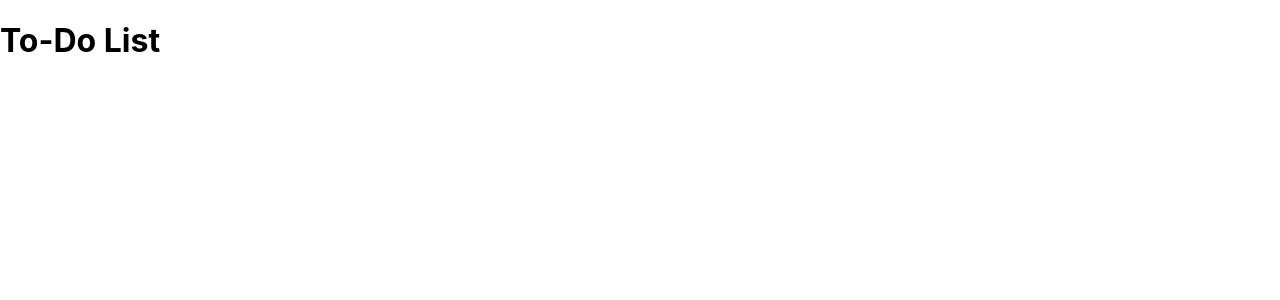
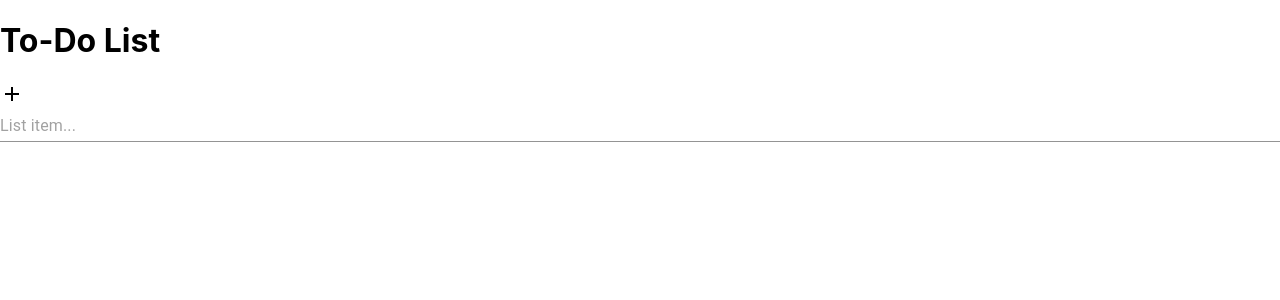
Before and after one commit to arekanderu/ToDoList, a React (Create React App) app: page / in a window 1280 px wide. Shown: the top 300 px of the page. Built offline with nearby package versions, Linux system fonts and the light colour scheme.

Commit message:
Added textfield and installed material ui dependencies

```diff
--- a/package.json
+++ b/package.json
@@ -3,6 +3,8 @@
   "version": "0.1.0",
   "private": true,
   "dependencies": {
+    "@material-ui/core": "^4.11.2",
+    "@material-ui/icons": "^4.11.2",
     "@testing-library/jest-dom": "^5.11.4",
     "@testing-library/react": "^11.1.0",
     "@testing-library/user-event": "^12.1.10",
--- a/src/App.js
+++ b/src/App.js
@@ -1,5 +1,6 @@
 import './App.css';
 import React, { Component } from "react";
+import TextField from "./TextField"
 
 class App extends Component{
   constructor(props){
@@ -25,6 +26,7 @@ class App extends Component{
     return(
       <div>
         <h1 className="center">To-Do List</h1>
+        <TextField />
       </div>
     )
   }
--- /dev/null
+++ b/src/TextField.js
@@ -0,0 +1,19 @@
+import React from "react";
+import { TextField } from "@material-ui/core";
+import AddIcon from "@material-ui/icons/Add";
+
+export default function SearchBar(props){
+  return(
+    <div>
+      <AddIcon />
+      <TextField
+        name="textInput"
+        type="text"
+        placeholder="List item..."
+        fullWidth
+        autoComplete="off"
+        onKeyDown={props.onKeyDown}
+      />
+    </div>
+  );
+}
```
Also changed, not shown: 2 other files (tests, documents, lock files or other folders).
